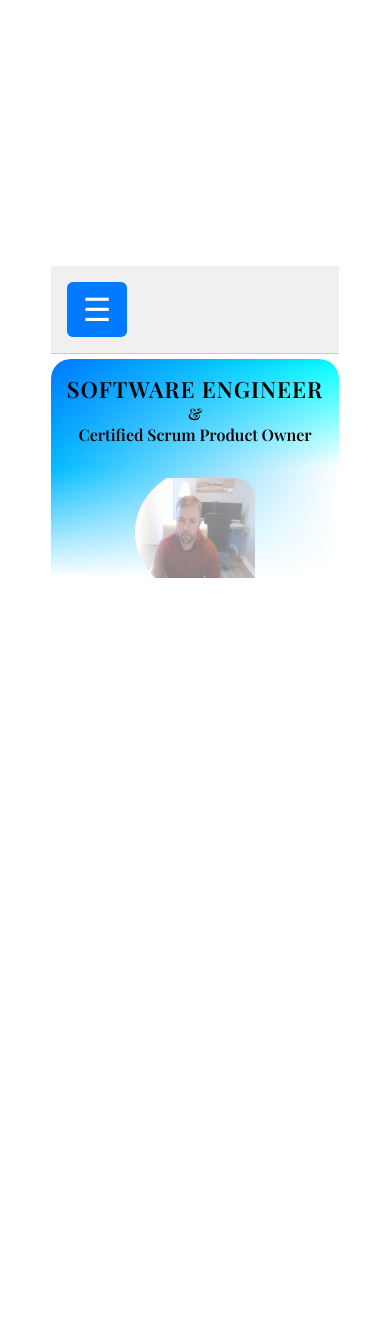
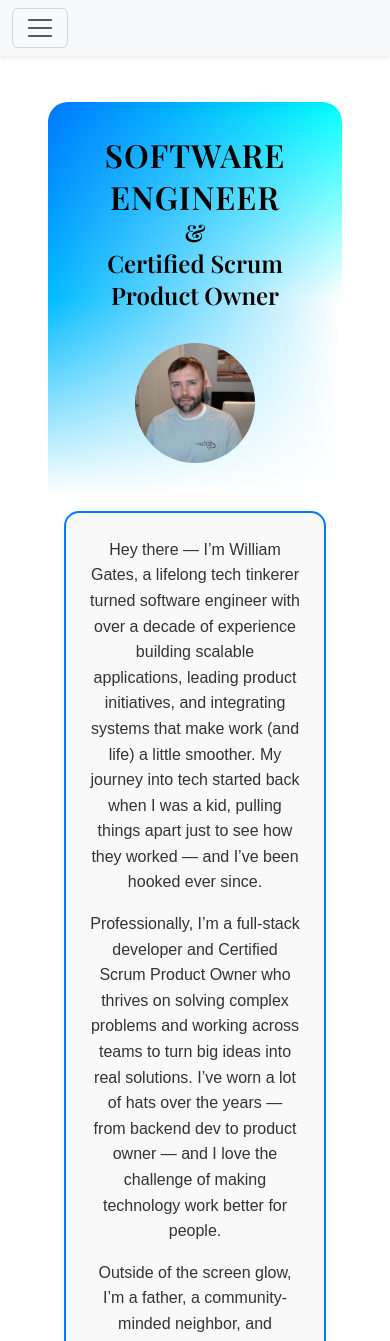
Before and after one commit to bgates284/vue_todo, a Vue app: page / in a window 390 px wide. Shown: the top 1341 px of the page. Before the commit the page ends 844 px from the top, so only its background shows below. Built offline with nearby package versions, Linux system fonts and the light colour scheme; the HTML template or start-up script is replaced by a standard one.

Commit message:
bio, css

```diff
--- a/index.html
+++ b/index.html
@@ -3,6 +3,10 @@
   <head>
     <meta charset="UTF-8" />
     <link rel="icon" type="image/svg+xml" href="/vite.svg" />
+    <link
+      href="https://cdn.jsdelivr.net/npm/bootstrap@5.3.3/dist/css/bootstrap.min.css"
+      rel="stylesheet"
+    />
     <meta name="viewport" content="width=device-width, initial-scale=1.0" />
     <title>Vite + Vue</title>
   </head>
--- a/src/App.vue
+++ b/src/App.vue
@@ -1,3 +1,33 @@
+<template>
+  <div class="wrapper">
+    <!-- Bootstrap-style sticky nav -->
+    <nav class="navbar navbar-expand-md navbar-light bg-light fixed-top shadow-sm">
+      <div class="container-fluid">
+        <!-- Hamburger Toggle -->
+        <button class="navbar-toggler" type="button" @click="toggleMenu">
+          <span class="navbar-toggler-icon"></span>
+        </button>
+
+        <!-- Navbar Links -->
+        <div class="collapse navbar-collapse" :class="{ show: showMenu }">
+          <ul class="navbar-nav me-auto mb-2 mb-md-0">
+            <li class="nav-item" v-for="(comp, name) in components" :key="name">
+              <button class="nav-link btn btn-link" @click="currentComponent = name">
+                {{ name }}
+              </button>
+            </li>
+          </ul>
+        </div>
+      </div>
+    </nav>
+
+    <!-- Main content below the fixed navbar -->
+    <div class="content-container">
+      <component :is="components[currentComponent]" />
+    </div>
+  </div>
+</template>
+
 <script setup>
 import { ref, onMounted } from 'vue'
 import Resume from './components/Resume.vue'
@@ -5,119 +35,34 @@ import ToDo from './components/ToDo.vue'
 import Tools from './components/Tools.vue'
 import About from './components/About.vue'
 
-// Declare variables and refs
 const currentComponent = ref('About')
 const showMenu = ref(false)
 const isMobile = ref(window.innerWidth <= 768)
 
 const components = {
-  ToDo,
+  About,
   Resume,
   Tools,
-  About
+  ToDo
 }
 
-// Function to toggle menu visibility
 const toggleMenu = () => {
   showMenu.value = !showMenu.value
 }
 
-// Listen for window resize to adjust mobile state
 onMounted(() => {
   window.addEventListener('resize', () => {
     isMobile.value = window.innerWidth <= 768
-    if (!isMobile.value) showMenu.value = false // Close menu on larger screens
+    if (!isMobile.value) showMenu.value = false
   })
 })
 </script>
 
-<template>
-  <div class="wrapper">
-    <!-- This nav is always visible -->
-    <nav class="nav-bar">
-      <button class="hamburger" @click="toggleMenu" v-if="isMobile">
-        ☰
-      </button>
-      <div class="nav-links" :class="{'active': showMenu}">
-        <button @click="currentComponent = 'About'">About</button>
-        <button @click="currentComponent = 'Resume'">Resume</button>
-        <button @click="currentComponent = 'Tools'">Tools</button>
-        <button @click="currentComponent = 'ToDo'">ToDo Vue App</button>
-      </div>
-    </nav>
-
-    <!-- Only this changes -->
-    <component :is="components[currentComponent]" />
-  </div>
-</template>
-
 <style>
-.nav-bar {
-  background: #f0f0f0;
-  padding: 1rem;
-  display: flex;
-  align-items: center;
-  justify-content: space-between;
-  border-bottom: 1px solid #ccc;
-}
-
-.nav-bar button {
-  background-color: #007bff;
-  color: white;
-  padding: 0.5rem 1rem;
-  border: none;
-  border-radius: 6px;
-  cursor: pointer;
-  font-weight: bold;
-  transition: background-color 0.2s ease;
-}
-
-.nav-bar button:hover {
-  background-color: #0056b3;
-}
-
-.hamburger {
-  display: none;
-  font-size: 1.5rem;
-}
-
-.nav-links {
-  display: flex;
-  gap: 1rem;
-}
-
-.nav-links button {
-  display: block;
-}
-
-.nav-links.active {
-  display: block;
-}
-
-@media (max-width: 768px) {
-  .nav-links {
-    display: none;
-    width: 100%;
-    text-align: center;
-  }
-
-  .hamburger {
-    display: block;
-    background: none;
-    border: none;
-    font-size: 2rem;
-    color: #007bff;
-    cursor: pointer;
-  }
-
-  .nav-links.active {
-    display: block;
-    padding-top: 1rem;
-  }
-
-  .nav-links button {
-    width: 100%;
-    padding: 1rem;
-  }
+/* Offsets the content below the fixed navbar */
+.content-container {
+  padding-top: 70px; /* adjust if your navbar height differs */
+  padding-left: 1rem;
+  padding-right: 1rem;
 }
 </style>
--- a/src/components/About.vue
+++ b/src/components/About.vue
@@ -1,11 +1,26 @@
 <template>
+  <div>
     <div class="image-banner">
       <div class="banner-text">
         <h1>Software Engineer</h1>
-        <h2> & </h2>
+        <h2>&</h2>
         <h2>Certified Scrum Product Owner</h2>
       </div>
-      <img class="pic" src="/Images/ProfileImage2.png" />
+      <img class="pic" src="/Images/ProfileImage.jpg" alt="Profile image" />
+    </div>
+
+    <div class="bio-section">
+      <p>
+        Hey there — I’m William Gates, a lifelong tech tinkerer turned software engineer with over a decade of experience building scalable applications, leading product initiatives, and integrating systems that make work (and life) a little smoother. My journey into tech started back when I was a kid, pulling things apart just to see how they worked — and I’ve been hooked ever since.
+      </p>
+      <p>
+        Professionally, I’m a full-stack developer and Certified Scrum Product Owner who thrives on solving complex problems and working across teams to turn big ideas into real solutions. I’ve worn a lot of hats over the years — from backend dev to product owner — and I love the challenge of making technology work better for people.
+      </p>
+      <p>
+        Outside of the screen glow, I’m a father, a community-minded neighbor, and someone who’s happiest outdoors — whether I’m wrangling chickens, soaking up the sun at the beach, or getting lost in a good book or podcast.
+      </p>
+      <p>Let’s build something great together.</p>
+    </div>
   </div>
 </template>
 
@@ -13,26 +28,23 @@
 @import url('https://fonts.googleapis.com/css2?family=Playfair+Display:wght@600&display=swap');
 
 .image-banner {
+  margin-top: 0;
   display: flex;
   justify-content: space-between;
   align-items: center;
   background: linear-gradient(to right, #007bff, #ffffff),
-                linear-gradient(to bottom,#007bff, white);
+              linear-gradient(to bottom, #007bff, white);
   background-blend-mode: overlay;
-    padding: 0;
+  padding: 2rem;
   width: 100%;
-    border-top-left-radius: 20px;
-    border-top-right-radius: 20px;
+  border-radius: 20px 20px 0 0;
   overflow: hidden;
-    position: relative;
-    margin-top: 5px;
 }
 
 .banner-text {
   flex: 1;
   color: rgb(4, 0, 0);
   font-family: 'Playfair Display', serif;
-    padding: 2rem;
 }
 
 .banner-text h1 {
@@ -50,51 +62,47 @@
 }
 
 .pic {
-    width: 220px;
-    height: 180px;
-    border-top-right-radius: 20px;
+  border-radius: 50%;
+  width: 100px;
+  height: 100px;
+  object-fit: cover;
+  margin-left: 1rem;
 }
 
-  /* Media Queries for Responsiveness */
+.bio-section {
+  margin: 2rem auto;
+  padding: 2rem;
+  max-width: 800px;
+  border: 2px solid #007bff;
+  border-radius: 15px;
+  background-color: #f9f9f9;
+  font-family: sans-serif;
+  font-size: 1rem;
+  line-height: 1.6;
+  color: #333;
+  box-shadow: 0 4px 10px rgba(0, 0, 0, 0.05);
+}
 
 @media (max-width: 768px) {
   .image-banner {
-      flex-direction: column; /* Stack text and image vertically */
-      text-align: center; /* Center-align the text */
+    flex-direction: column;
+    align-items: center;
+    text-align: center;
   }
 
   .banner-text {
-      padding: 1rem; /* Reduce padding on smaller screens */
-    }
-
-    .banner-text h1 {
-      font-size: 1.6rem; /* Adjust font size */
-    }
-
-    .banner-text h2 {
-      font-size: 1.2rem; /* Adjust font size */
+    padding-bottom: 1rem;
   }
 
   .pic {
-      width: 150px; /* Adjust image size */
-      height: 130px; /* Adjust image size */
-      margin-top: 1rem; /* Add some space above the image */
-    }
+    width: 120px;
+    height: 120px;
+    margin: 1rem 0 0;
   }
 
-  @media (max-width: 480px) {
-    .banner-text h1 {
-      font-size: 1.4rem; /* Smaller font size for smaller devices */
-    }
-
-    .banner-text h2 {
-      font-size: 1rem; /* Smaller font size for smaller devices */
-    }
-
-    .pic {
-      width: 120px; /* Further adjust image size */
-      height: 100px; /* Further adjust image size */
-      margin-top: 1rem; /* Space for the image */
+  .bio-section {
+    margin: 1rem;
+    padding: 1.5rem;
   }
 }
 </style>
--- a/src/main.css
+++ b/src/main.css
@@ -229,3 +229,10 @@ input:checked ~ .bubble::after {
 	text-decoration: line-through;
 	color: var(--grey);
 }
+
+html, body, #app {
+	height: 100%;
+	width: 100%;
+	position: relative;
+	overflow-x: hidden;
+  }
```
Also changed, not shown: public/Images/ProfileImage.jpg (added). Lines whose indentation alone changed are shown as unchanged.
